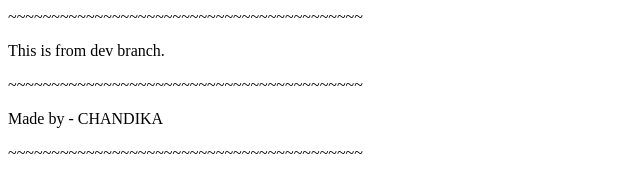
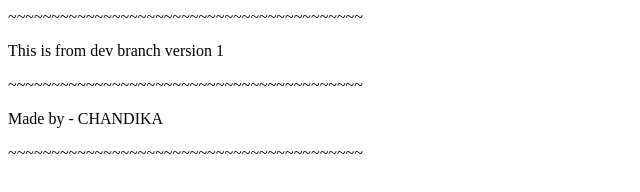
Before and after one commit to chandika-s/Jenkins-Github-Docker-Integration, a plain HTML site: page index.html in a window 1280 px wide. Shown: the full height of the page, 0-640 px from the left. Drawn offline with Linux system fonts and the light colour scheme.

Commit message:
version 1 created

```diff
--- a/index.html
+++ b/index.html
@@ -3,7 +3,7 @@
   <body>
 
 <p>~~~~~~~~~~~~~~~~~~~~~~~~~~~~~~~~~~~~~~~~~
-<p>This is from dev branch.
+<p>This is from dev branch version 1
 <p>~~~~~~~~~~~~~~~~~~~~~~~~~~~~~~~~~~~~~~~~~
 <p>Made by - CHANDIKA
 <p>~~~~~~~~~~~~~~~~~~~~~~~~~~~~~~~~~~~~~~~~~
```
